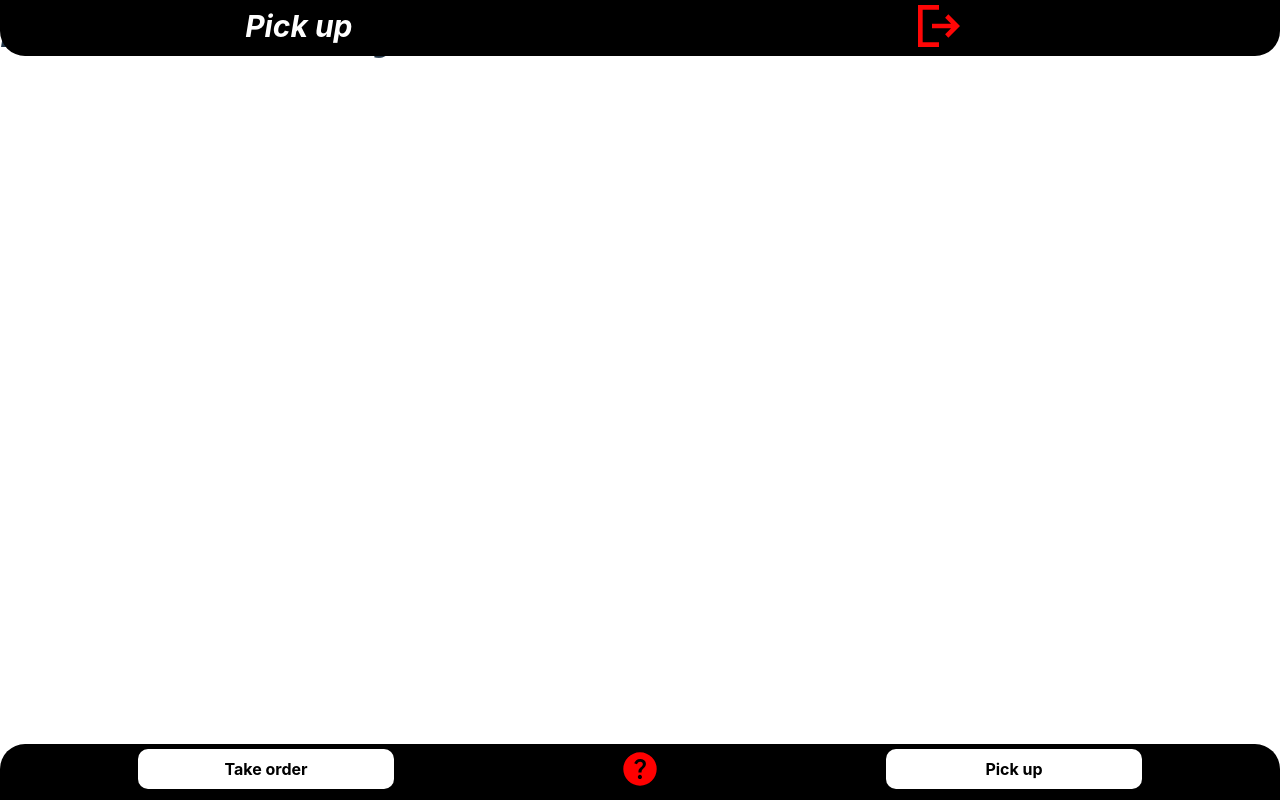
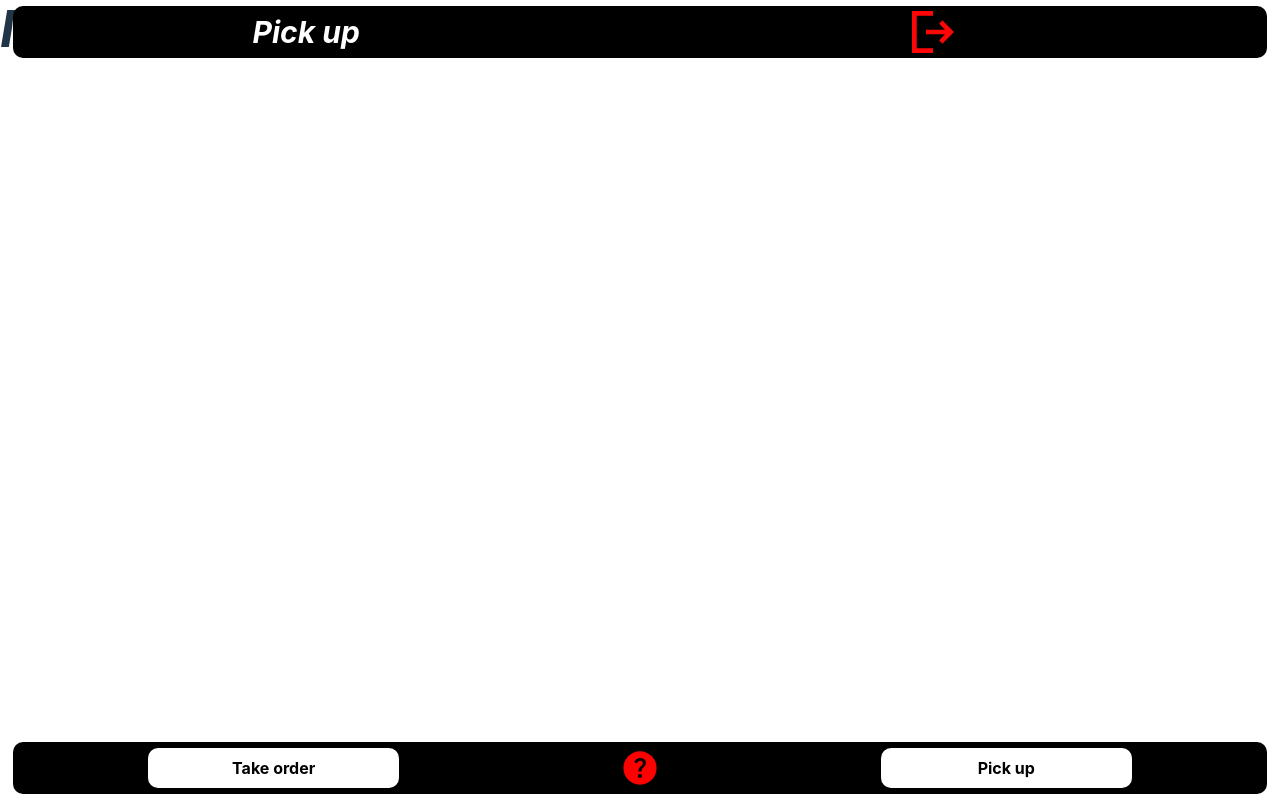
Before and after one commit to Yeyeando/FastserviceProyectoCoop, a React (Vite) app: page /PickUp in a window 1280 px wide. Built offline with nearby package versions, Linux system fonts and the light colour scheme; sample sign-in values are in the browser's storage.

Commit message:
footer and header modified

```diff
--- a/src/components/general/buttons/waiter-buttons.css
+++ b/src/components/general/buttons/waiter-buttons.css
@@ -3,7 +3,6 @@
   justify-content: space-between;
   align-items: center;
   width: 80%;
-  margin-top: 0.5%;
 }
 
 .nav-button {
--- a/src/components/general/footer/footer.css
+++ b/src/components/general/footer/footer.css
@@ -7,23 +7,24 @@ h1 {
   font-style: italic;
 }
 .footer-container {
-  width: 100%;
   position: fixed;
   bottom: 0;
-  z-index: 1;
-  height: fit-content;
+  width: 100%;
+  height: 8dvh;
+  display: flex;
+  justify-content: center;
+  align-items: center;
 }
 
 .footer {
-  width: 100%;
-  height: 7dvh;
+  width: 98%;
+  height: 80%;
   display: flex;
   justify-content: space-around;
   align-items: center;
-  border-radius: 25px 25px 0 0;
-  text-align: center;
+  color: white;
   background-color: black;
-  padding-bottom: 1.5dvh;
+  border-radius: 10px;
 }
 
 .footer img {
--- a/src/components/general/header/Header.tsx
+++ b/src/components/general/header/Header.tsx
@@ -1,6 +1,6 @@
 import React from "react";
 import { useNavigate } from "react-router-dom";
-import {logout} from  "../../../services/authService"
+import { logout } from "../../../services/authService";
 import "../Header/header.css";
 
 interface HeaderProps {
--- a/src/components/general/header/header.css
+++ b/src/components/general/header/header.css
@@ -10,20 +10,21 @@
 .header-container {
   position: fixed;
   top: 0;
-  width: 100vw;
-  z-index: 1;
+  width: 100%;
+  height: 8dvh;
+  display: flex;
+  justify-content: center;
+  align-items: center;
 }
 .header {
-  width: 100%;
-  height: 7dvh;
+  width: 98%;
+  height: 80%;
   display: flex;
   justify-content: space-around;
   align-items: center;
-  border-radius: 0 0 25px 25px;
   color: white;
   background-color: black;
-  padding-top: 1dvh;
-  padding-bottom: 1.5dvh;
+  border-radius: 10px;
 }
 
 .header img {
```
